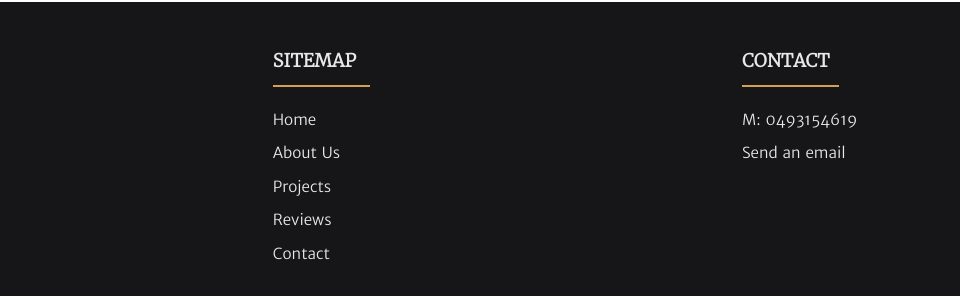
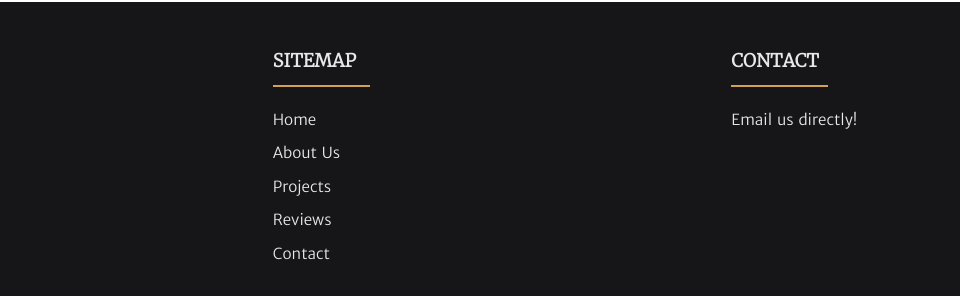
Before and after one commit to spadki13/simply-stellar, an Eleventy site: page src/pages/about.html in a window 1280 px wide. Shown: the part 1002-1298 px from the top of the page, 320-1280 px from the left. Built offline with nearby package versions, Linux system fonts and the light colour scheme; Eleventy itself is replaced by a stand-in of ours; files that its build step writes are made by us from their sources; files whose address does not match are found by name; a web font is replaced by a local one.

Commit message:
Change contrast of p text

```diff
--- a/src/_includes/footer.html
+++ b/src/_includes/footer.html
@@ -34,10 +34,7 @@
                         <h2>Contact</h2>
                     </li>
                     <li>
-                        <a href="tel:0493154619">M: 0493154619</a>
-                    </li>
-                    <li>
-                        <a href="mailto:sudhi@simplystellar.au">Send an email</a>
+                        <a href="mailto:sudhi@simplystellar.au">Email us directly!</a>
                     </li>
                 </ul>
             </div>
--- a/src/css/root.css
+++ b/src/css/root.css
@@ -114,7 +114,7 @@
   }
   p,
   li {
-    color: #575757;
+    color: #313131;
   }
   a:hover,
   button:hover {
```
